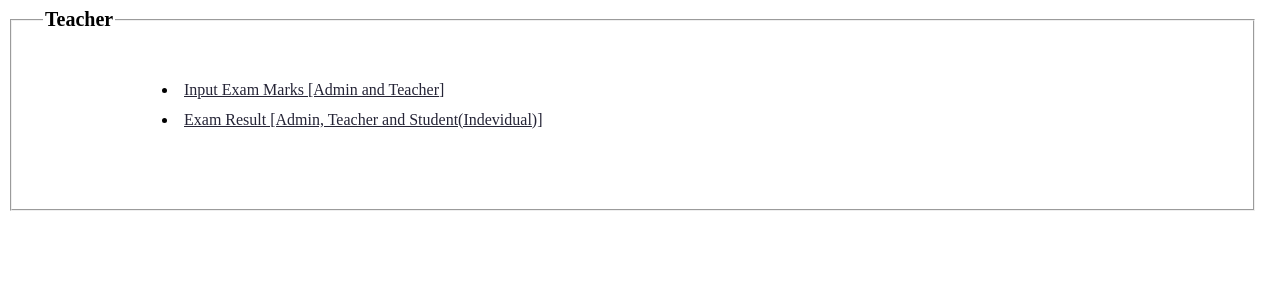
After one commit to SuezSohan/RMSapp, a PHP site: page /contents/profile-contents/profile-teacher/teacher-leftView.php in a window 1280 px wide. The commit adds this page. Shown: the top 300 px of the page. Run offline with PHP 8.4, Linux system fonts and the light colour scheme.

Commit message:
Add teacher profile left section

```diff
--- /dev/null
+++ b/contents/profile-contents/profile-teacher/teacher-leftView.php
@@ -0,0 +1,15 @@
+<link rel="stylesheet" type="text/css" href="assets/css/profile-css/profile-left.css">
+
+<div class="leftWrapper">
+    <fieldset>
+        <legend>Teacher</legend>
+
+        <div class="fieldBox" style="padding: 22px 4px 48px 114px;">
+            <ul>
+                <li><a href="index.php?request=profile&profileMain&requestProfileMain=inputMarks"><i class="fa fa-chevron-circle-right"></i> Input Exam Marks [Admin and Teacher]</a></li>
+                <li><a href="index.php?request=profile&profileMain&requestProfileMain=adminExamResult"><i class="fa fa-chevron-circle-right"></i> Exam Result [Admin, Teacher and Student(Indevidual)]</a></li>
+            </ul>
+        </div>
+    </fieldset>
+
+</div>
--- a/contents/profile.php
+++ b/contents/profile.php
@@ -68,6 +68,8 @@
                 require_once 'contents/profile-contents/profile-unauthorized.php';
             }elseif($user[0]["usrPrivilage"] == "Admin"){
                 require_once 'contents/profile-contents/profile-admin/admin-leftView.php';
+            }elseif($user[0]["usrPrivilage"] == "Teacher"){
+                require_once 'contents/profile-contents/profile-teacher/teacher-leftView.php';
             }
 
 
```
